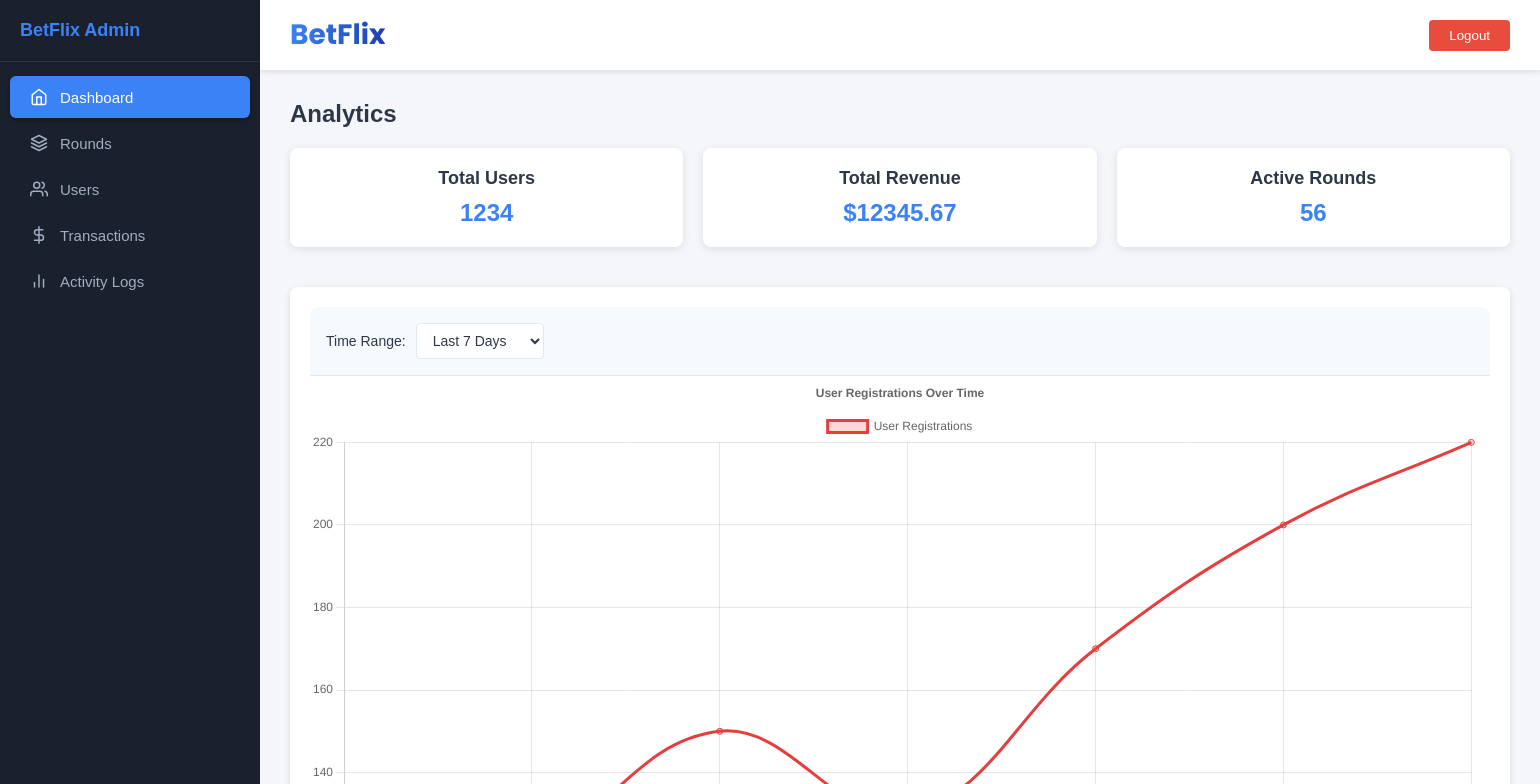
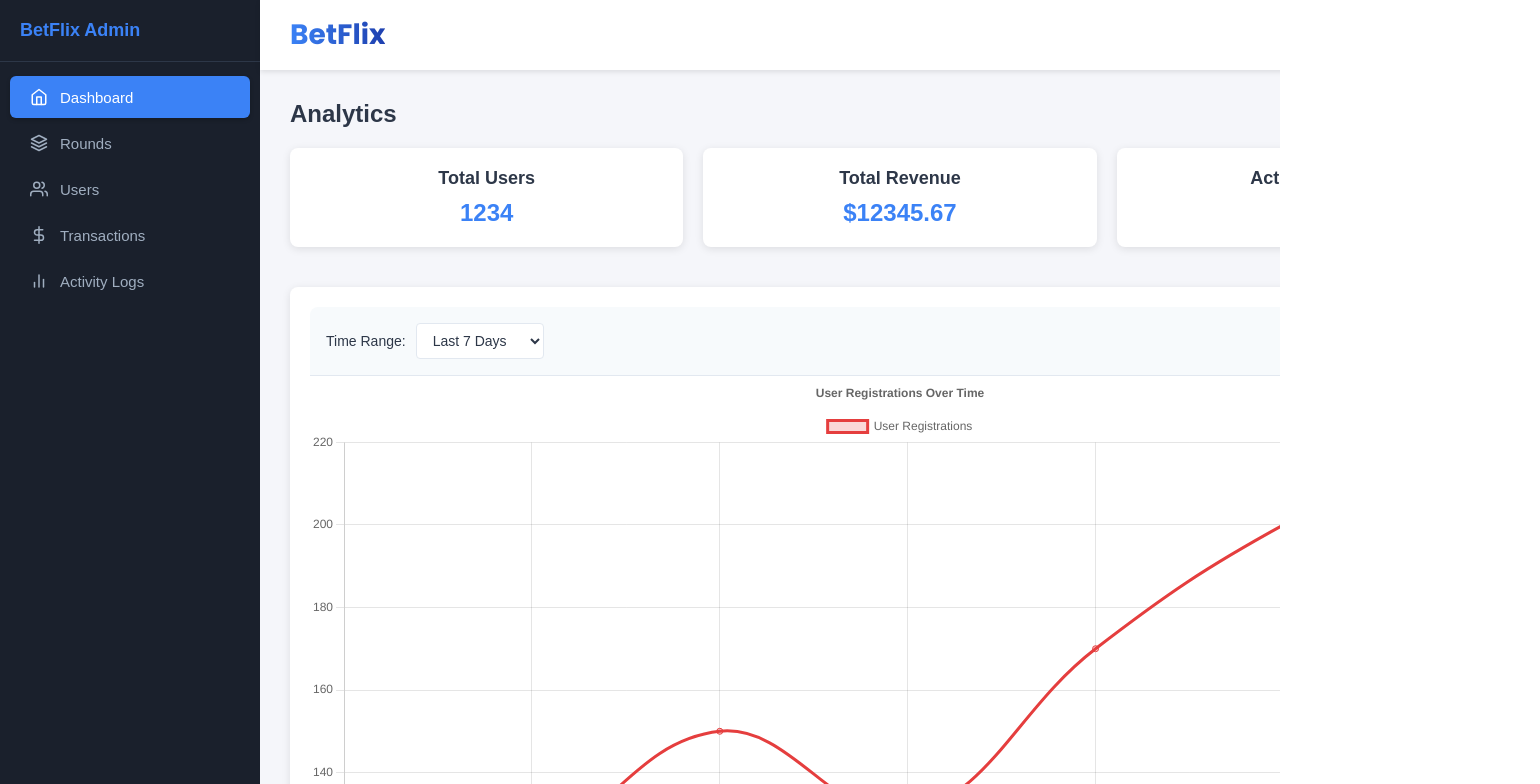
Before and after one commit to ay30bg/admin-betflix, a React (Create React App) app: page /dashboard in a window 1280 px wide. Shown: the top 784 px of the page, 1540 px wide, since content can reach past the window. Built offline with nearby package versions, Linux system fonts and the light colour scheme.

Commit message:
Update header.css

```diff
--- a/src/styles/header.css
+++ b/src/styles/header.css
@@ -7,9 +7,17 @@
     box-sizing: border-box;
 }
 
+/* Ensure the body allows fixed positioning */
+html, body {
+    height: 100%;
+    margin: 0;
+    padding: 0;
+    overflow-x: hidden; /* Prevent horizontal scroll */
+}
+
 /* Header fixed to the top */
 .header {
-    background-color: #1a1a1a; /* Dark background for professional look */
+    background-color: #1a1a1a; /* Dark background for contrast */
     width: 100vw; /* Full viewport width */
     height: 70px; /* Standard header height */
     position: fixed; /* Fixed to the top */
```
